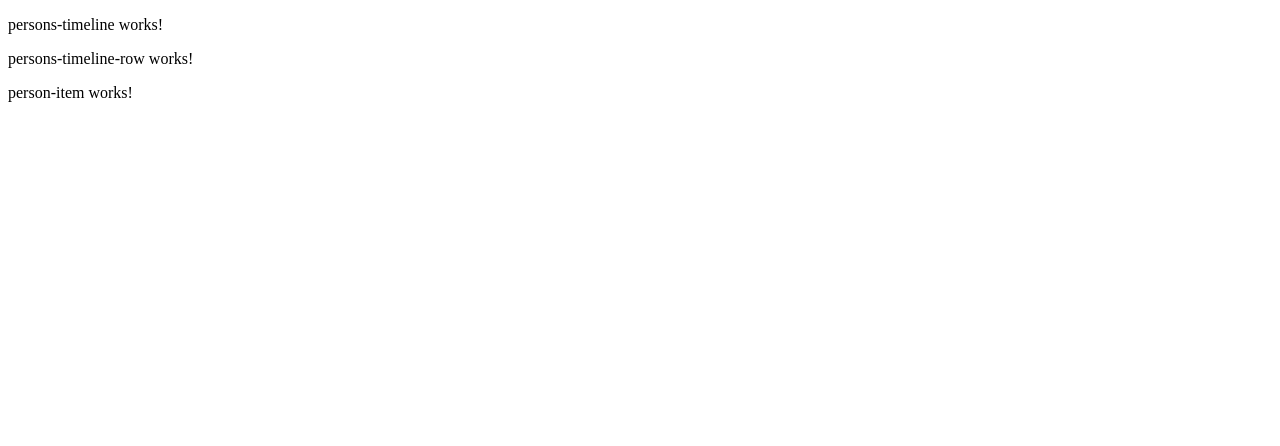
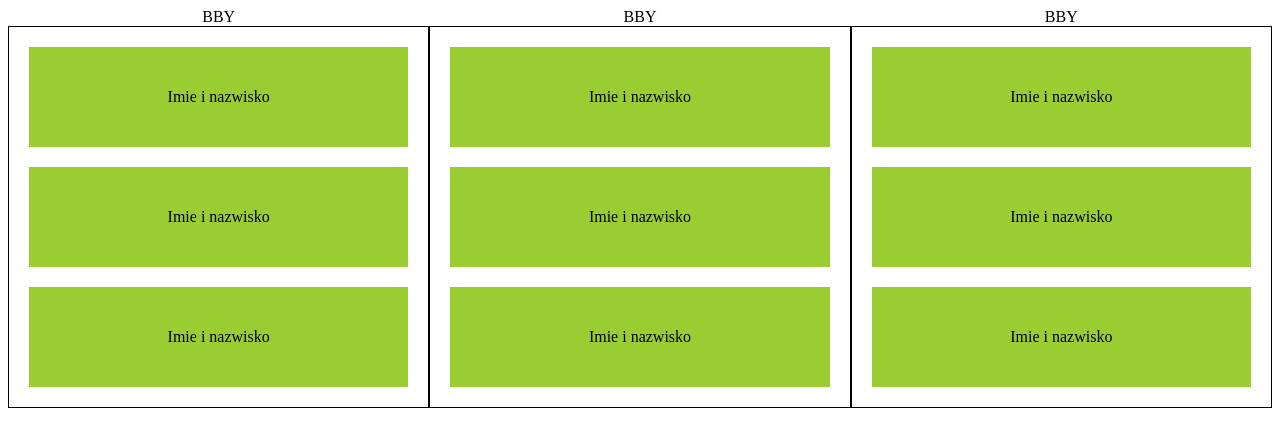
Before and after one commit to sirmarbug/sw-angular-app, an Angular app: page / in a window 1280 px wide. Shown: the top 446 px of the page. Built offline with nearby package versions, Linux system fonts and the light colour scheme; no server answers.

Commit message:
Created css

```diff
--- a/src/app/shared/components/persons-timeline/person-item/person-item.component.html
+++ b/src/app/shared/components/persons-timeline/person-item/person-item.component.html
@@ -1 +1,7 @@
-<p>person-item works!</p>
+<div class="row">
+    <div class="col">
+        <div class="person-item">
+            <p>Imie i nazwisko</p>
+        </div>
+    </div>
+</div>
--- a/src/app/shared/components/persons-timeline/person-item/person-item.component.scss
+++ b/src/app/shared/components/persons-timeline/person-item/person-item.component.scss
@@ -0,0 +1,29 @@
+.person-item {
+  display: flex;
+  flex-wrap: wrap;
+  align-content: center;
+  justify-content: center;
+  height: 100px;
+  margin-bottom: 20px;
+  background-color: yellowgreen;
+}
+
+.black {
+    background-color: #333;
+    color: #fff;
+}
+
+.green {
+    background-color: #108f32;
+    color: #000;
+}
+
+.orange {
+    background-color: #b87211;
+    color: #000;
+}
+
+.red {
+    background-color: #b81111;
+    color: #fff;
+}
--- a/src/app/shared/components/persons-timeline/persons-timeline-row/persons-timeline-row.component.html
+++ b/src/app/shared/components/persons-timeline/persons-timeline-row/persons-timeline-row.component.html
@@ -1 +1,5 @@
-<p>persons-timeline-row works!</p>
+<div class="persons-timeline-row">
+    <app-person-item></app-person-item>
+    <app-person-item></app-person-item>
+    <app-person-item></app-person-item>
+</div>
--- a/src/app/shared/components/persons-timeline/persons-timeline-row/persons-timeline-row.component.scss
+++ b/src/app/shared/components/persons-timeline/persons-timeline-row/persons-timeline-row.component.scss
@@ -0,0 +1,5 @@
+.persons-timeline-row {
+    padding: 20px 20px 0 20px;
+    margin: 0;
+    text-align: center;
+}
--- a/src/app/shared/components/persons-timeline/persons-timeline.component.html
+++ b/src/app/shared/components/persons-timeline/persons-timeline.component.html
@@ -1,3 +1,26 @@
-<p>persons-timeline works!</p>
-<app-persons-timeline-row></app-persons-timeline-row>
-<app-person-item></app-person-item>
+<div class="row">
+    <div class="col text-center">
+        <span>BBY</span>
+        <div class="row">
+            <div class="col persons-timeline-row">
+                <app-persons-timeline-row></app-persons-timeline-row>
+            </div>
+        </div>
+    </div>
+    <div class="col text-center">
+        <span class="title">BBY</span>
+        <div class="row">
+            <div class="col persons-timeline-row">
+                <app-persons-timeline-row></app-persons-timeline-row>
+            </div>
+        </div>
+    </div>
+    <div class="col text-center">
+        <span class="title">BBY</span>
+        <div class="row">
+            <div class="col persons-timeline-row">
+                <app-persons-timeline-row></app-persons-timeline-row>
+            </div>
+        </div>
+    </div>
+</div>
--- a/src/app/shared/components/persons-timeline/persons-timeline.component.scss
+++ b/src/app/shared/components/persons-timeline/persons-timeline.component.scss
@@ -0,0 +1,3 @@
+.persons-timeline-row {
+    border: 1px solid #000;
+}
--- a/src/styles.scss
+++ b/src/styles.scss
@@ -1 +1,15 @@
 /* You can add global styles to this file, and also import other style files */
+.row {
+    display: flex;
+    flex-direction: row;
+    flex-wrap: wrap;
+}
+
+.col {
+    flex: 1 1 auto;
+    min-height: 1px;
+}
+
+.text-center {
+    text-align: center;
+}
```
